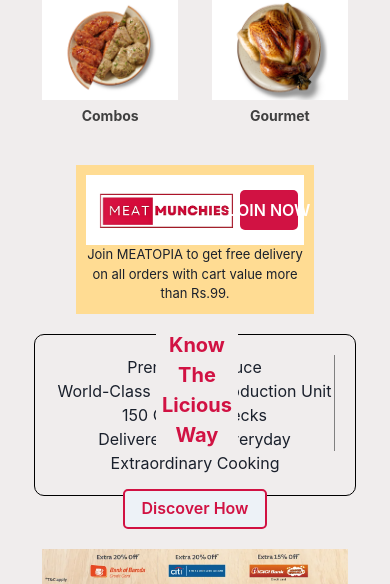
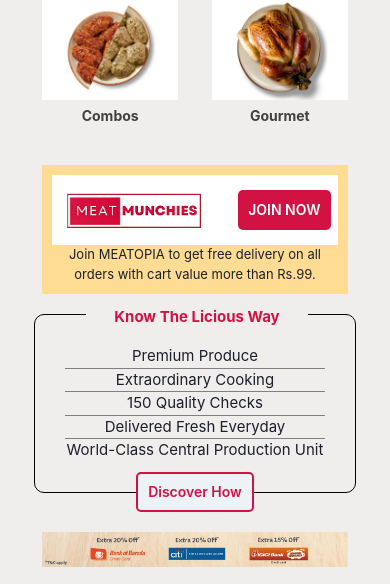
Before and after one commit to sanghamitra0591/meat-munchies, a React (Create React App) app in the folder client/: page / in a window 390 px wide. Shown: the part 1024-1608 px from the top of the page. Built offline with nearby package versions, Linux system fonts and the light colour scheme.

Commit message:
added responsiveness

```diff
--- a/client/src/Pages/Home.jsx
+++ b/client/src/Pages/Home.jsx
@@ -71,11 +71,11 @@
           </Box>
         </Box>
         <Box w="87%" m="auto" p="20px 0px">
-          <Box className='meatopia' w="70%" m="auto" bg="#ffdc93" p="10px">
+          <Box className='meatopia' w={["90%", "90%", "70%"]} m="auto" bg="#ffdc93" p="10px">
             <Box bg="white">
               <Box w="95%" m="auto" p="10px 0px" display="flex" justifyContent="space-between" alignItems="center">
                 <Image h="50px" src={logo} alt="logo" />
-                <Button bg="#D11243" color="white" rounded="5px">JOIN NOW</Button>
+                <Button p="5px 10px" fontSize={["14px", "16px", "18px"]} _hover={{bg: "white", color: "#D11243", border: "1px solid #D11243"}} bg="#D11243" color="white" rounded="5px">JOIN NOW</Button>
               </Box>
             </Box>
             <Box>
@@ -84,16 +84,24 @@
           </Box>
           <Box className='discovernow'>
             <Box m="20px auto">
-              <Box w="21%" m="auto" bg="#f0eded" position="absolute" mt="-1%" left="40%" fontWeight="bold" fontSize="20px"><Text color="#D11243">Know The Licious Way</Text></Box>
-              <Box w="95%" m="auto" border="1px solid black" rounded="10px" p="20px" display="grid" fontSize={["16px", "18px", "20px"]}
+              <Box w={["57%", "35%", "25%"]} m="auto" bg="#f0eded" position="absolute" mt={["-2%", "-1.5%", "-1%"]} left={["22%", "32%", "38%"]} fontWeight="bold" fontSize={["15px", "16px", "19px"]}><Text color="#D11243">Know The Licious Way</Text></Box>
+              <Box w="95%" m="auto" border="1px solid black" rounded="10px" p="30px" display="grid" fontSize={["15px", "17px", "20px"]}
               gridTemplateColumns={["repeat(1, 1fr)", "repeat(3, 1fr)", "repeat(5, 1fr)"]}>
-                <Box borderRight="1px solid grey"><Text>Premium Produce</Text></Box>
-                <Box borderRight="1px solid grey"><Text>World-Class Central Production Unit</Text></Box>
-                <Box borderRight="1px solid grey"><Text>150 Quality Checks</Text></Box>
-                <Box borderRight="1px solid grey"><Text>Delivered Fresh Everyday</Text></Box>
-                <Box><Text>Extraordinary Cooking</Text></Box>
+                <Box borderRight={["none", "1px solid grey", "1px solid grey"]} borderBottom={["1px solid grey", "1px solid grey", "none"]}>
+                  <Text>Premium Produce</Text>
+                </Box>
+                <Box borderRight={["none", "1px solid grey", "1px solid grey"]} borderBottom={["1px solid grey", "1px solid grey", "none"]}>
+                  <Text>Extraordinary Cooking</Text>
+                </Box>
+                <Box borderRight={["none", "none", "1px solid grey"]} borderBottom={["1px solid grey", "1px solid grey", "none"]}>
+                  <Text>150 Quality Checks</Text>
+                </Box>
+                <Box borderRight={["none", "1px solid grey", "1px solid grey"]} borderBottom={["1px solid grey", "none", "none"]}>
+                  <Text>Delivered Fresh Everyday</Text>
+                </Box>
+                <Box><Text>World-Class Central Production Unit</Text></Box>
               </Box>
-              <Box mt="-2%"><Button border="2px solid #D11243" color="#D11243" rounded="5px">Discover How</Button></Box>
+              <Box mt={["-6%", "-4%", "-2%"]}><Button p="5px 10px" fontSize={["14px", "16px", "18px"]} _hover={{bg: "#D11243", color: "white"}} border="2px solid #D11243" color="#D11243" rounded="5px">Discover How</Button></Box>
             </Box>
           </Box>
           <Box w="90%" m="auto">
```
Also changed, not shown: client/src/Pages/Products/Chicken.jsx (added, +11 -0 lines), 1 other file (tests, documents, lock files or other folders).
